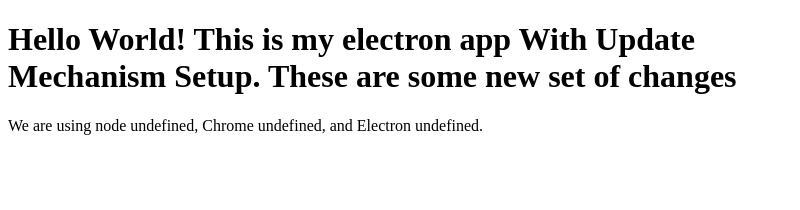
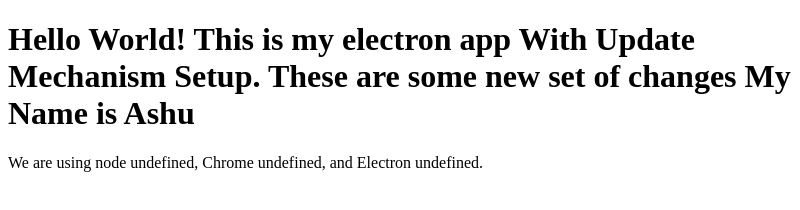
Before and after one commit to ashu8912/electron-update-mechanism-sample-app, an Electron app: page index.html in a window 800 px wide. Drawn offline with Linux system fonts and the light colour scheme.

Commit message:
new version launched

```diff
--- a/index.html
+++ b/index.html
@@ -8,7 +8,7 @@
   </head>
   <body>
     <h1>Hello World! This is my electron app With Update Mechanism Setup.
-      These are some new set of changes
+      These are some new set of changes My Name is Ashu
     </h1>
     We are using node <script>document.write(process.versions.node)</script>,
     Chrome <script>document.write(process.versions.chrome)</script>,
--- a/main.js
+++ b/main.js
@@ -5,6 +5,7 @@
 autoUpdater.logger.transports.file.level = 'info';
 log.info('App starting...');
 
+autoUpdater.checkForUpdatesAndNotify()
 function sendStatusToWindow(text) {
   log.info(text);
   win.webContents.send('message', text);
--- a/package.json
+++ b/package.json
@@ -37,8 +37,6 @@
     },
     "linux":{
       "target": [
-          "deb",
-          "zip",
           "AppImage"
         ],
       "executableName": "electron-update-mechanism-sample-app",
```
